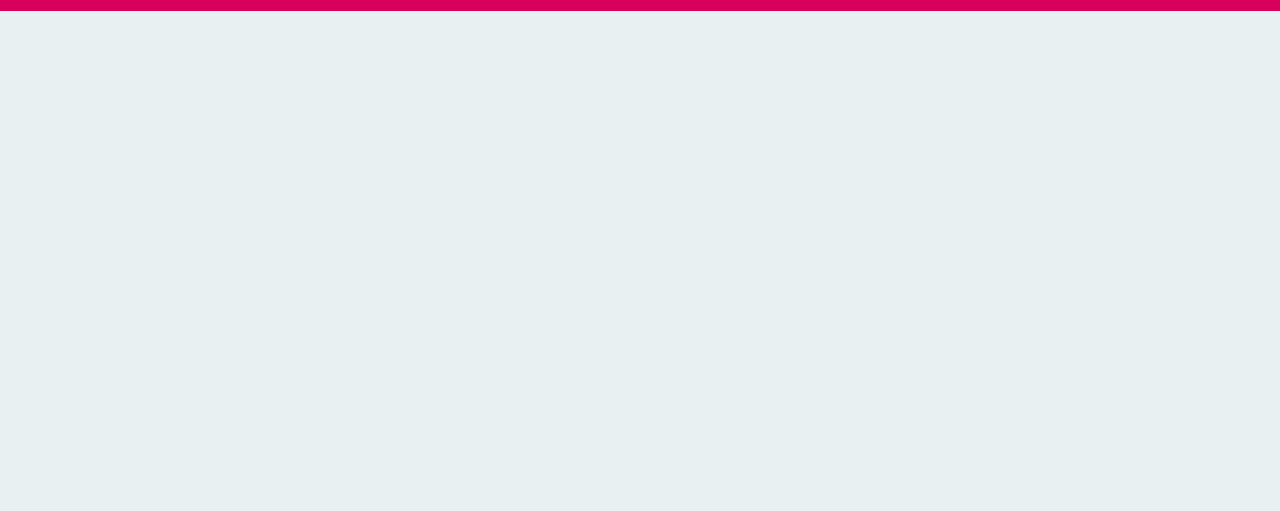
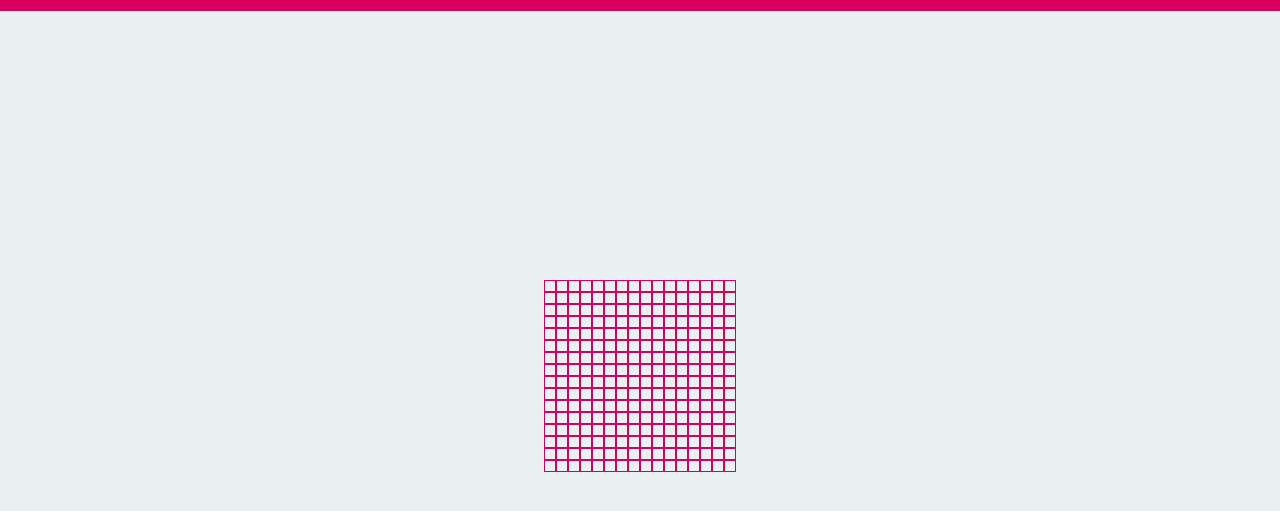
Before and after one commit to abscertainty/etch-a-sketch, a plain HTML site: page index.html in a window 1280 px wide. Shown: the part 59-570 px from the top of the page. Drawn offline with nearby package versions, Linux system fonts and the light colour scheme.

Commit message:
Add grid system and recoloring hover

```diff
--- a/script.js
+++ b/script.js
@@ -0,0 +1,18 @@
+const container = document.querySelector('.container');
+let gridDimensions = 16;
+
+for (let i = 0; i < gridDimensions; i++) {
+    const row = document.createElement('div');
+    row.classList.add('row');
+    for (let j = 0; j < gridDimensions; j++) {
+        const grid = document.createElement('div');
+        grid.classList.add('grid');
+        grid.addEventListener('mouseenter', changeGridColor);
+        row.appendChild(grid);
+    }
+    container.appendChild(row);
+}
+
+function changeGridColor(e) {
+    e.target.classList.add('color-change');
+}
--- a/style.css
+++ b/style.css
@@ -14,7 +14,9 @@
 
 body {
     margin: 0;
-    background-color: #e8f0f1;
+    display: flex;
+    flex-direction: column;
+    height: 100vh;
 }
 
 .navbar {
@@ -30,3 +32,30 @@ body {
     font-size: 30px;
     font-weight: 700;
 }
+
+.container {
+    background-color: #e8f0f1;
+    flex: auto;
+    flex-direction: column;
+    display: flex;
+    justify-content: center;
+    align-items: center;
+    padding: 64px;
+}
+
+.row {
+   display: flex;
+   height: 12px;
+}
+
+.grid {
+    height: 12px;
+    width: 12px;
+    flex: 1;
+    border: 1px #d7005c solid;
+}
+
+.color-change {
+    border: 1px #042926 solid;
+    background-color: #042926;
+}
```
